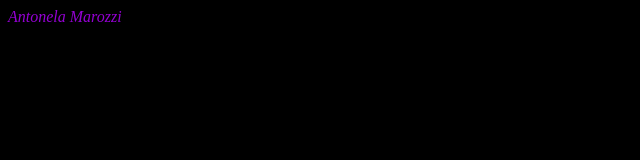
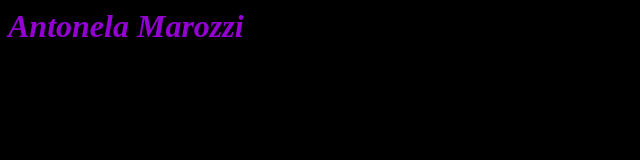
Before and after one commit to AntonelaMar/AntonelaMar.github.io, a plain HTML site: page index.html in a window 1280 px wide. Shown: the whole page, without its empty margins (0-640 px from the left). Drawn offline with Linux system fonts and the light colour scheme.

Commit message:
Update index.html

```diff
--- a/index.html
+++ b/index.html
@@ -1,4 +1,5 @@
 <body text="#9400d3" bgcolor="#000000">
+  <h1 align="centre">
     <i>  Antonela Marozzi</i>
   </h1>
 </body>
```
